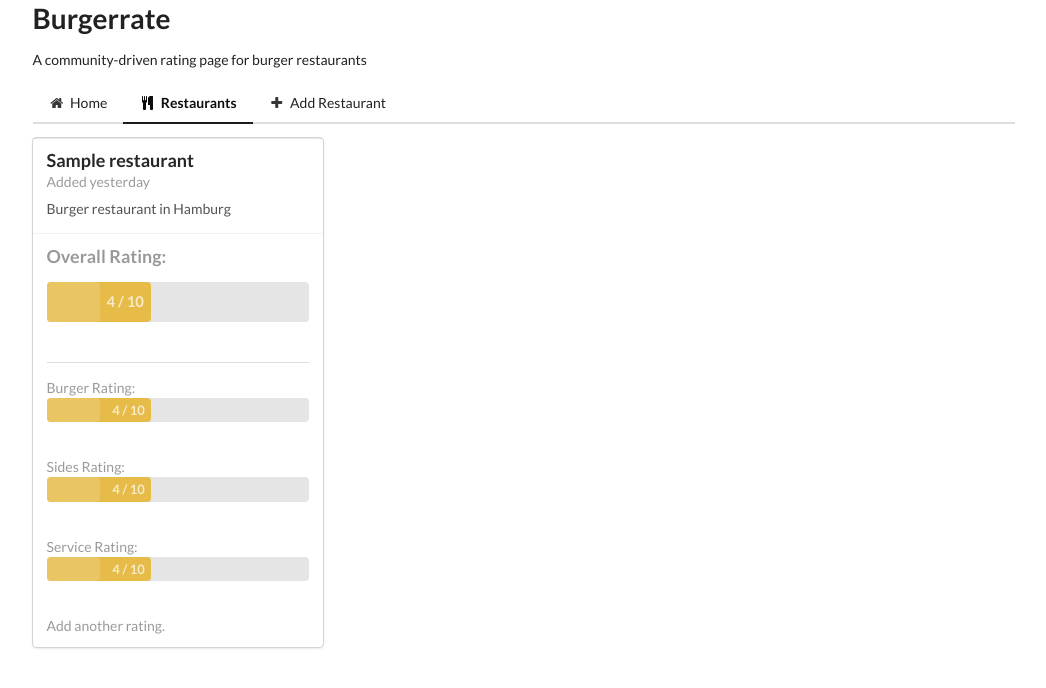
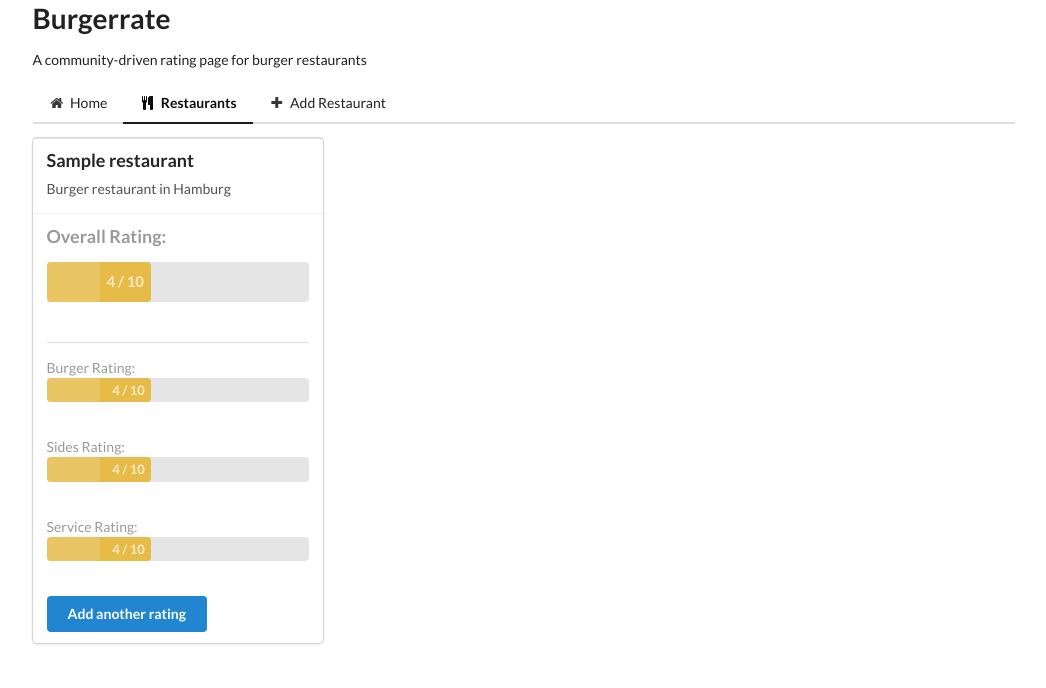
Before and after one commit to mu35li/burgerrate, a Flask app: page /restaurants in a window 1280 px wide. Shown: the top 688 px of the page, without its empty margins (44-1090 px from the left). Run offline with Flask 2, Linux system fonts and the light colour scheme; tables that the repository leaves empty hold one stand-in row (values such as "Sample post"); some libraries are stand-ins or nearby versions.

Commit message:
Add buttons instead of links to restaurant list

```diff
--- a/burgerrate/static/js/additional.js
+++ b/burgerrate/static/js/additional.js
@@ -64,6 +64,10 @@ $(document).ready(function (){
 		$(this).parents(".wizzardpage").prev(".wizzardpage").removeClass("hidden");
 		updateStep($(this).parents(".wizzardpage").prev(".wizzardpage").data("step"));
 	});
+
+	$(".addrating").on("click", function() {
+		location.href=$(this).data("url");
+	});
 });
 
 function replaceBurger(burgerName) {
--- a/burgerrate/templates/restaurantDetails.html
+++ b/burgerrate/templates/restaurantDetails.html
@@ -12,7 +12,7 @@
     <div class="content">
       <a class="header">{{ burger }}</a>
       <div class="meta">
-        <span class="date">Added yesterday</span>
+        <span class="date"></span>
       </div>
       <div class="description">
         Burger lecker lecker
--- a/burgerrate/templates/restaurantList.html
+++ b/burgerrate/templates/restaurantList.html
@@ -16,7 +16,7 @@
     <div class="content">
       <a class="header" href="{{url_for('restaurantDetails', restaurantId=restaurant.id)}}">{{ restaurant.name }}</a>
       <div class="meta">
-        <span class="date">Added yesterday</span>
+        <span class="date"></span>
       </div>
       <div class="description">
         Burger restaurant in Hamburg
@@ -49,9 +49,14 @@
             <div class="progress">{{ restaurant.serviceRating | round(1) }}</div>
           </div>
         </div>
-        <a href="{{url_for('addRating', restaurantId=restaurant.id)}}">Add another rating.</a>
+        <button class="ui primary addrating button" data-url="{{url_for('addRating', restaurantId=restaurant.id)}}">
+          Add another rating
+        </button>
     {% else %}
-       <a href="{{url_for('addRating', restaurantId=restaurant.id)}}">Restaurant not rated yet. Rate Now!</a>
+    Restaurant not rated yet.
+    <button class="ui primary addrating button" data-url="{{url_for('addRating', restaurantId=restaurant.id)}}">
+      Rate Now!
+    </button>
     {% endif %}
     </div>
   </div>
```
